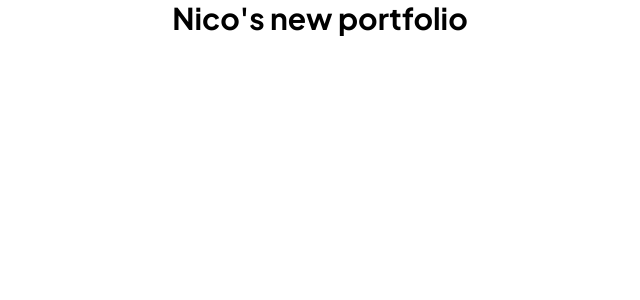
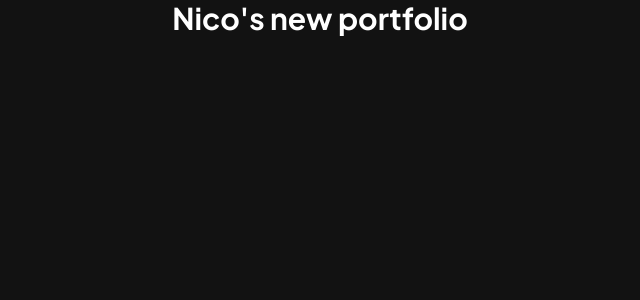
Before and after one commit to nicorithner/nico-2024, a Next.js app: page / in a window 1280 px wide. Shown: the top 300 px of the page, without its empty margins (320-960 px from the left). Built offline with nearby package versions, Linux system fonts and the light colour scheme.

Commit message:
Add theme-provider from next-themes

```diff
--- a/app/layout.tsx
+++ b/app/layout.tsx
@@ -2,6 +2,7 @@
 import { Plus_Jakarta_Sans} from "next/font/google";
 import "./globals.css";
 import { cn } from "@/lib/utils";
+import { ThemeProvider } from "./theme-provider";
 
 const fontSans =  Plus_Jakarta_Sans({
   subsets: ["latin"],
@@ -21,13 +22,15 @@
 }>) {
   return (
     <html lang="en">
-      <body
-        className={cn(
-          "min-h-screen bg-background font-sans antialiased",
-          fontSans.variable
-        )}
-      >
-        {children}
+      <body className={fontSans.className}>
+        <ThemeProvider
+          attribute="class"
+          defaultTheme="dark"
+          enableSystem
+          disableTransitionOnChange
+        >
+          {children}
+        </ThemeProvider>
       </body>
     </html>
   );
--- /dev/null
+++ b/app/theme-provider.tsx
@@ -0,0 +1,9 @@
+"use client";
+
+import * as React from "react";
+import { ThemeProvider as NextThemesProvider } from "next-themes";
+import { type ThemeProviderProps } from "next-themes/dist/types";
+
+export function ThemeProvider({ children, ...props }: ThemeProviderProps) {
+  return <NextThemesProvider {...props}>{children}</NextThemesProvider>;
+}
```
